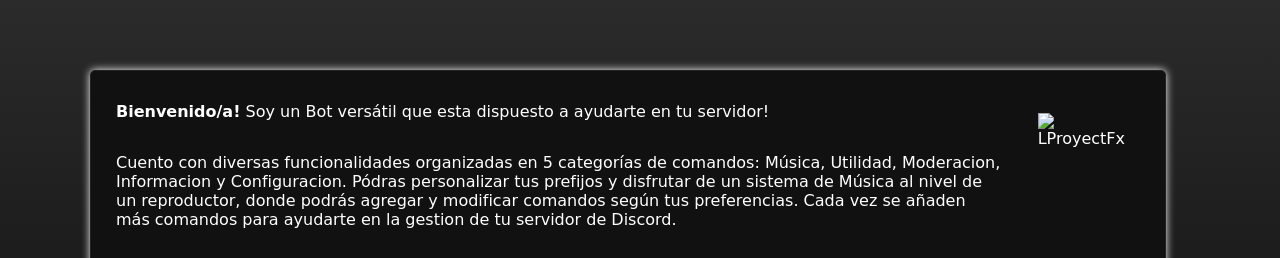
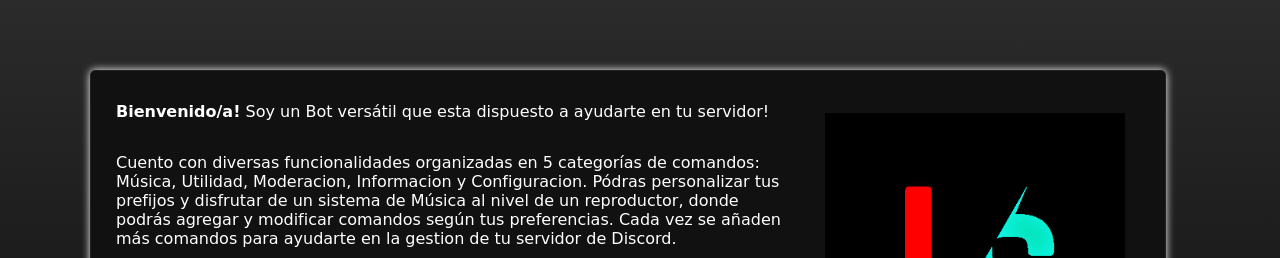
Before and after one commit to LShadowFx/prxyect-web, a plain HTML site: page index.html in a window 1280 px wide. Shown: the part 159-417 px from the top of the page. Drawn offline with Linux system fonts and the light colour scheme.

Commit message:
img corriged

```diff
--- a/index.html
+++ b/index.html
@@ -41,7 +41,7 @@
          <a class="a_content" href="https://discord.com/oauth2/authorize?client_id=1095478254049177741"><button class="content_button"><i class="fa-solid fa-plus"></i> Añadir al servidor</button></a>
         </div>
             <div class="img_content">
-                <img src="./terms/Image-x_bot.png" alt="LProyectFx">
+                <img src="./Image-x_bot.png" alt="LProyectFx">
             </div>
         </div>
     </main>
```
